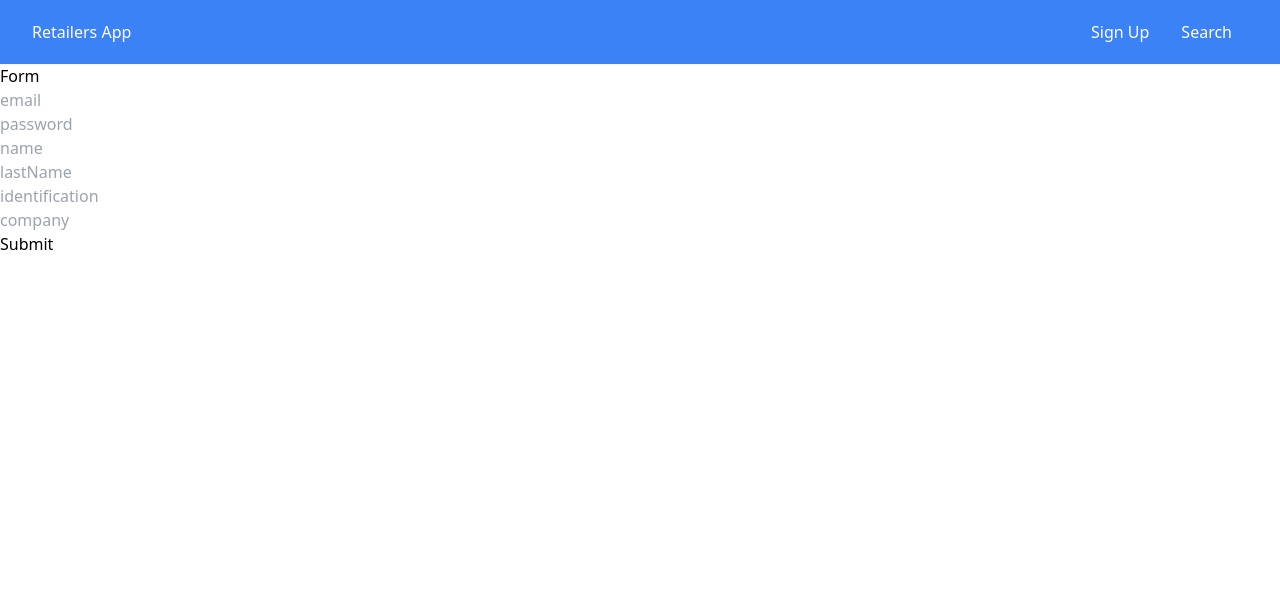
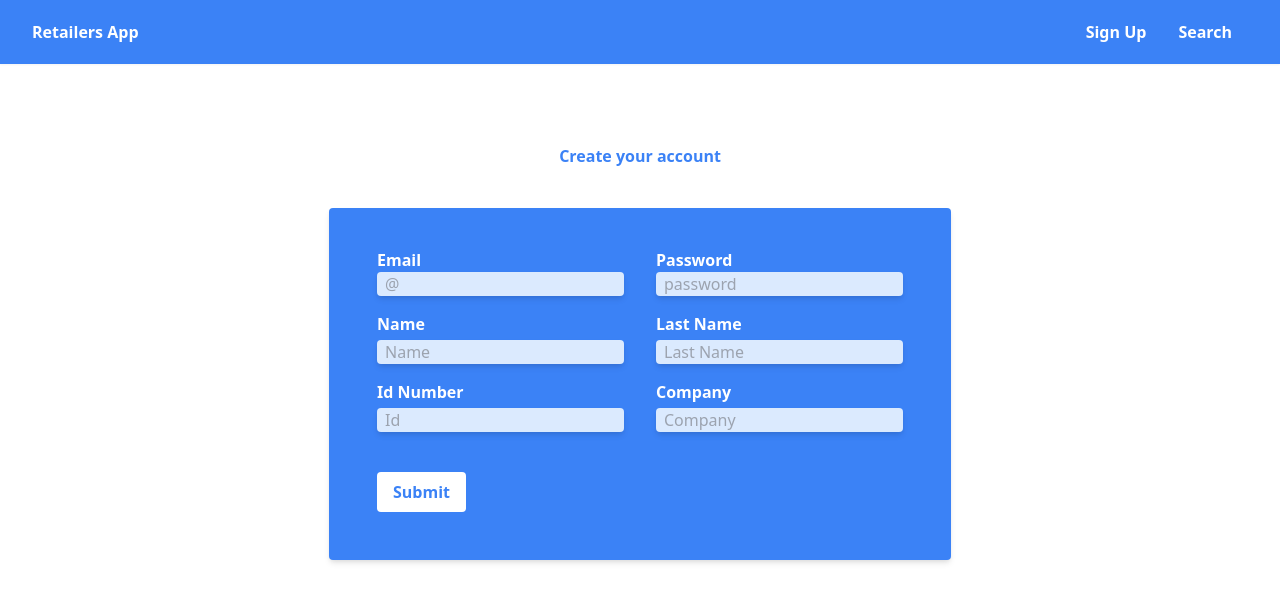
Before and after one commit to RicardoArquimedes/Frontend-Retailer-App, a React (Create React App) app: page /signup in a window 1280 px wide. Shown: the top 602 px of the page. Built offline with nearby package versions, Linux system fonts and the light colour scheme.

Commit message:
updating components and styles with tailwind CSS

```diff
--- a/src/App.css
+++ b/src/App.css
@@ -1,5 +1,6 @@
 .App {
   text-align: center;
+
 }
 
 .App-logo {
--- a/src/App.js
+++ b/src/App.js
@@ -1,8 +1,8 @@
 import React, { useState, useEffect } from 'react';
 import Navbar from './components/Navbar';
 import Dropdown from './components/Dropdown';
-import seccionUno from './pages/seccionUno';
-import seccionDos from './pages/seccionDos';
+import seccionUno from './pages/signUp';
+import seccionDos from './pages/Orders';
 import profileData from './pages/profileData';
 import Home from './pages/Home';
 import { Switch, Route, BrowserRouter as Router } from 'react-router-dom';
--- a/src/components/Navbar.js
+++ b/src/components/Navbar.js
@@ -3,7 +3,7 @@ import { Link } from "react-router-dom";
 
 const Navbar = ({toggle}) => {
   return (
-    <nav className="flex justify-between items-center h-16 bg-blue-500 text-white
+    <nav className="flex justify-between items-center h-16 bg-blue-500 text-white font-bold
     relative shadow-sm font-mono" role="navigation">
       <Link to="/" className="pl-8">
         Retailers App
--- a/src/pages/Home.js
+++ b/src/pages/Home.js
@@ -1,71 +1,69 @@
 import React, { useState } from 'react';
-import { useHistory } from 'react-router-dom';
-import axios from '../Utils/axios';
+import { setUserlocal } from '../Utils/Common';
+import { Link } from 'react-router-dom';
+import axios from "../Utils/axios";
 
+function Login(props) {
+  const [loading, setLoading] = useState(false);
+  const email = useFormInput('');
+  const password = useFormInput('');
 
-const Login = () => {
+  const [error, setError] = useState(null);
 
-    const history = useHistory();
-    const [data, setData] = useState({
-        email: '',
-        password: ''
-    })
+  // handle button click of login form
+  const handleLogin = () => {
+    setError(null);
+    setLoading(true);
+    axios.post('/api/login', { email: email.value, password: password.value }).then(response => {
+      setLoading(false);
+      setUserlocal(response.data.token, response.data.email);
+      props.history.push('/data');
+    }).catch(error => {
+      setLoading(false);
+      if (error.response.status === 401) setError(error.response.data.message);
 
-    const [dataForm, updatedataForm] = useState(setData);
+      else setError("Something went wrong. Please try again later.");
 
-    const handleChange = (e) => {
-        updatedataForm({
-            ...dataForm,
-            [e.target.name]: e.target.value.trim(),
-
-        });
-    };
-
-    const dataSend = (event) => {
-        event.preventDefault()
-        console.log('send data...' + data.email)
-      }
-
-    const handleSubmit = (e) => {
-        e.preventDefault();
-        console.log(dataForm);
-
-        axios
-            .post(`/api/login`, {
-                email: dataForm.email,
-                password: dataForm.password,
-
-            })
-            .then((res) => {
-                history.push('/data');
-                console.log(res);
-                console.log(res.data);
-            });
-    };
+    });
+  }
 
   return (
     <div className="font-sans container mx-auto h-full flex flex-col justify-center items-center mt-20">
-       <form className="row" onSubmit={dataSend}>
+      <h1 className="mb-10 text-blue-500 font-bold">Log in to your account </h1>
+      <div className="bg-blue-500 shadow-md rounded px-12 pt-10 pb-12 mb-4 text-white ">
 
-      <div className="bg-white shadow-md rounded px-20 pt-10 pb-12 mb-4">
-      <h1 className="mb-10 font-bold">Log in to your account </h1>
         <div>
           <label className="block text-grey-darker text-md font-bold mb-2" htmlFor='email'>Email</label>
-          <input type="text" placeholder="email" className="form-control" onChange={handleChange} name="email"></input>
+          <input type="text" className="bg-blue-100 shadow-md rounded text-gray-900" {...email} autoComplete="new-password" />
         </div>
         <div style={{ marginTop: 10 }}>
           <label className="block text-grey-darker text-md font-bold mb-2" htmlFor='password'>Password</label>
-          <input type="password" placeholder="password" className="form-control" onChange={handleChange} name="password"></input>
+          <input type="password" className="bg-blue-100 shadow-md rounded text-gray-900" {...password} autoComplete="new-password" />
+        </div>
+        {error && <><small style={{ color: 'red' }}>{error}</small><br /></>}<br />
+        <input className="bg-white text-blue-500 font-bold py-2 px-4 mt-4 rounded " type="button" value={loading ? 'Loading...' : 'Login'} onClick={handleLogin} disabled={loading} /><br />
+        <div className="flex flex-row mt-4 text-center">
+        <h4 className="text-sm mr-2">Not registered yet?</h4>
+        <Link to="/signup">
+        <h4 className="text-sm text-white">Create an account</h4>
+        </Link>
         </div>
 
-
-        <button type="submit" className="bg-blue-500 text-white font-bold py-2 px-4 mt-10 rounded"  onClick={handleSubmit}>Submit</button>
       </div>
-      </form>
     </div>
   );
 }
 
+const useFormInput = initialValue => {
+  const [value, setValue] = useState(initialValue);
 
+  const handleChange = e => {
+    setValue(e.target.value);
+  }
+  return {
+    value,
+    onChange: handleChange
+  }
+}
 
 export default Login;
--- a/src/pages/seccionDos.js
+++ b/src/pages/Orders.js
@@ -40,25 +40,27 @@ function Login(props) {
 
   return (
 
-    <div className="font-sans container mx-auto h-full flex flex-col justify-center items-center mt-20">
-      <form>
+    <div className="flex flex-row font-sans container mx-auto h-full  justify-center items-center mt-20">
 
-      <div className="bg-white shadow-md rounded px-20 pt-10 pb-12 mb-4">
+
+      <div className="bg-blue-500 text-white shadow-md rounded px-20 pt-10 pb-12 mb-4">
         <div>
         <h1 className="mb-10 font-bold">Orders </h1>
         </div>
         <div>
           <label className="block text-grey-darker text-md font-bold mb-2" htmlFor='subtotal'>Total</label>
-          <input className="form-control" type="text" name="total" {...total} />
+          <input className="form-control text-gray-900" type="text" name="total" {...total} />
         </div>
         <div style={{ marginTop: 10 }}>
           <label className="block text-grey-darker text-md font-bold mb-2" htmlFor='total'>Subtotal</label>
-          <input  className="form-control"type="text"class name="subtotal" {...subtotal} />
+          <input  className="form-control text-gray-900"type="text"class name="subtotal" {...subtotal} />
         </div>
         {error && <><small style={{ color: 'red' }}>{error}</small><br /></>}<br />
-        <input className="bg-blue-500 text-white font-bold py-2 px-4 mt-10 rounded" type="button" value={loading ? 'Loading...' : 'Submit Order'} onClick={handleLogin} disabled={loading} /><br />
+        <input className="bg-white text-blue-500 font-bold py-2 px-4 mt-10 rounded" type="button" value={loading ? 'Loading...' : 'Submit Order'} onClick={handleLogin} disabled={loading} /><br />
       </div>
-    </form>
+
+
+
     </div>
   );
 }
--- a/src/pages/seccionUno.js
+++ /dev/null
@@ -1,89 +0,0 @@
-import React, { Fragment, useState } from 'react';
-import { useHistory } from 'react-router-dom';
-import axiosInstance from '../Utils/axios';
-
-
-const Form = () => {
-
-    const history = useHistory();
-    const [data, setData] = useState({
-        email: '',
-        password: '',
-        "profile": {
-            first_name: '',
-            last_name: '',
-            gov_id: '',
-            company: '',
-        }
-
-    })
-
-    const [formData, updateFormData] = useState(setData);
-
-    const handleInputChange = (e) => {
-        updateFormData({
-            ...formData,
-            // Trimming any whitespace
-            [e.target.name]: e.target.value.trim(),
-        });
-    };
-
-    const sendData = (event) => {
-        event.preventDefault()
-        console.log('enviando data...' + data.first_name + ' ' + data.last_name)
-    }
-
-    const handleSubmit = (e) => {
-        e.preventDefault();
-        console.log(formData);
-
-        axiosInstance
-            .post(`http://localhost:8000/api/signup`, {
-                email: formData.email,
-                password: formData.password,
-                "profile": {
-                    first_name: formData.first_name,
-                    last_name: formData.last_name,
-                    gov_id: formData.gov_id,
-                    company: formData.company
-                }
-            })
-            .then((res) => {
-                history.push('/orders');
-                console.log(res);
-                console.log(res.data);
-            });
-    };
-
-    return (
-        <Fragment>
-            <h1>Form</h1>
-            <form className="row" onSubmit={sendData}>
-                <div className="col-md-3">
-                    <input type="text" placeholder="email" className="form-control" onChange={handleInputChange} name="email"></input>
-                </div>
-                <div className="col-md-3">
-                    <input type="text" placeholder="password" className="form-control" onChange={handleInputChange} name="password"></input>
-                </div>
-                <div className="col-md-3">
-                    <input type="text" placeholder="name" className="form-control" onChange={handleInputChange} name="first_name"></input>
-                </div>
-                <div className="col-md-3">
-                    <input type="text" placeholder="lastName" className="form-control" onChange={handleInputChange} name="last_name"></input>
-                </div>
-
-                <div className="col-md-3">
-                    <input type="text" placeholder="identification" className="form-control" onChange={handleInputChange} name="gov_id"></input>
-                </div>
-
-                <div className="col-md-3">
-                    <input type="text" placeholder="company" className="form-control" onChange={handleInputChange} name="company"></input>
-                </div>
-                <button type="submit" className="btn btn-primary" onClick={handleSubmit}>Submit</button>
-            </form>
-
-        </Fragment>
-    );
-}
-
-export default Form;
--- /dev/null
+++ b/src/pages/signUp.js
@@ -0,0 +1,104 @@
+import React, { Fragment, useState } from 'react';
+import { useHistory } from 'react-router-dom';
+import axios from '../Utils/axios';
+
+
+const Form = () => {
+
+    const history = useHistory();
+    const [data, setData] = useState({
+        email: '',
+        password: '',
+        "profile": {
+            first_name: '',
+            last_name: '',
+            gov_id: '',
+            company: '',
+        }
+
+    })
+
+    const [formData, updateFormData] = useState(setData);
+
+    const handleInputChange = (e) => {
+        updateFormData({
+            ...formData,
+            // Trimming any whitespace
+            [e.target.name]: e.target.value.trim(),
+        });
+    };
+
+    const sendData = (event) => {
+        event.preventDefault()
+        console.log('enviando data...' + data.first_name + ' ' + data.last_name)
+    }
+
+    const handleSubmit = (e) => {
+        e.preventDefault();
+        console.log(formData);
+
+        axios
+            .post(`http://localhost:8000/api/signup`, {
+                email: formData.email,
+                password: formData.password,
+                "profile": {
+                    first_name: formData.first_name,
+                    last_name: formData.last_name,
+                    gov_id: formData.gov_id,
+                    company: formData.company
+                }
+            })
+            .then((res) => {
+                history.push('/orders');
+                console.log(res);
+                console.log(res.data);
+            });
+    };
+
+    return (
+        <Fragment >
+
+            <div className="font-sans container mx-auto h-full flex flex-col justify-center items-center mt-20">
+            <h1 className="font-bold mb-10 text-blue-500">Create your account </h1>
+            <form className="bg-blue-500 text-white shadow-md rounded px-12 pt-10 pb-12 mb-4" onSubmit={sendData}>
+                <div className="flex flex-row">
+                <div className="">
+                <label className="block text-grey-darker font-bold text-md items-center mr-2 " htmlFor='email'>Email</label>
+                    <input type="text" placeholder="@" className="bg-blue-100 shadow-md rounded px-2 mb-2 text-gray-900 " onChange={handleInputChange} name="email"></input>
+                </div>
+                <div className="col-md-3">
+                <label className="block text-grey-darker font-bold text-md items-center  mr-2 ml-8 " htmlFor='email'>Password</label>
+                    <input type="password" placeholder="password" className="bg-blue-100 shadow-md rounded px-2 ml-8 mb-2 text-gray-900" onChange={handleInputChange} name="password"></input>
+                </div>
+                </div>
+                <div className="flex flex-row">
+
+                <div className="col-md-3">
+                <label className="block text-grey-darker font-bold  text-md items-center mt-2 mr-2 mb-1" htmlFor='name'>Name </label>
+                    <input type="text" placeholder="Name" className="bg-blue-100 shadow-md rounded px-2 mb-2 text-gray-900" onChange={handleInputChange} name="first_name"></input>
+                </div>
+                <div className="col-md-3">
+                <label className="block text-grey-darker font-bold  text-md items-center mt-2 mr-2 ml-8 mb-1" htmlFor='name'>Last Name </label>
+                    <input type="text" placeholder="Last Name" className="bg-blue-100 shadow-md rounded px-2 ml-8 mb-2 text-gray-900" onChange={handleInputChange} name="last_name"></input>
+                </div>
+                </div>
+                <div className="flex flex-row">
+
+                <div className="col-md-3">
+                <label className="block text-grey-darker font-bold text-md items-center mt-2 mr-2 mb-1" htmlFor='Id Number'>Id Number </label>
+                    <input type="text" placeholder="Id" className="bg-blue-100 shadow-md rounded px-2 text-gray-900 " onChange={handleInputChange} name="gov_id"></input>
+                </div>
+
+                <div className="col-md-3">
+                <label className="block text-grey-darker font-bold  text-md items-center mt-2 mr-2 mb-1 ml-8" htmlFor='name'>Company </label>
+                    <input type="text" placeholder="Company" className="bg-blue-100 shadow-md rounded px-2 ml-8 text-gray-900" onChange={handleInputChange} name="company"></input>
+                </div>
+                </div>
+                <button type="submit" className="bg-white text-blue-500 font-bold py-2 px-4 mt-10 rounded btn btn-primary" onClick={handleSubmit}>Submit</button>
+            </form>
+         </div>
+        </Fragment>
+    );
+}
+
+export default Form;
```
Also changed, not shown: package.json (+7 -4 lines), src/pages/profileData.js (+19 -16 lines), 2 other files (tests, documents, lock files or other folders).
